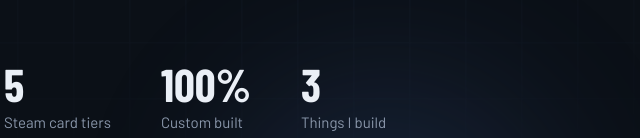
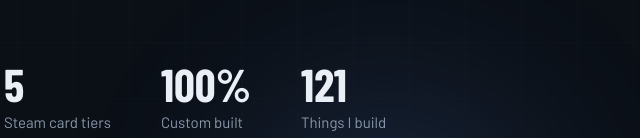
Before and after one commit to CooperWebDev/CoopWebs, a plain HTML site: page index.html in a window 1280 px wide. Shown: the part 662-800 px from the top of the page, 118-758 px from the left. Drawn offline with nearby package versions, Linux system fonts and the light colour scheme.

Commit message:
Update title and statistics in index.html

```diff
--- a/index.html
+++ b/index.html
@@ -3,7 +3,7 @@
 <head>
 <meta charset="utf-8">
 <meta name="viewport" content="width=device-width, initial-scale=1">
-<title>Cooper | Discord Bots, Websites and Twitch Bots</title>
+<title>Cooper, Discord Bots, Websites and Twitch Bots</title>
 <meta name="description" content="Hi, I am Cooper. I build Discord bots, websites and Twitch bots. Pay with a Steam gift card: $5, $10, $25, $50 or $100 depending on how big the build is.">
 <meta name="theme-color" content="#0b1017">
 <link rel="preconnect" href="https://fonts.googleapis.com">
@@ -263,7 +263,7 @@ footer .wrap{display:flex;justify-content:space-between;flex-wrap:wrap;gap:10px}
     <div class="stats">
       <div><b data-count="5">0</b><span>Steam card tiers</span></div>
       <div><b data-count="100" data-suffix="%">0</b><span>Custom built</span></div>
-      <div><b data-count="3">0</b><span>Things I build</span></div>
+      <div><b data-count="121">0</b><span>Things I build</span></div>
     </div>
   </div>
 </header>
```
